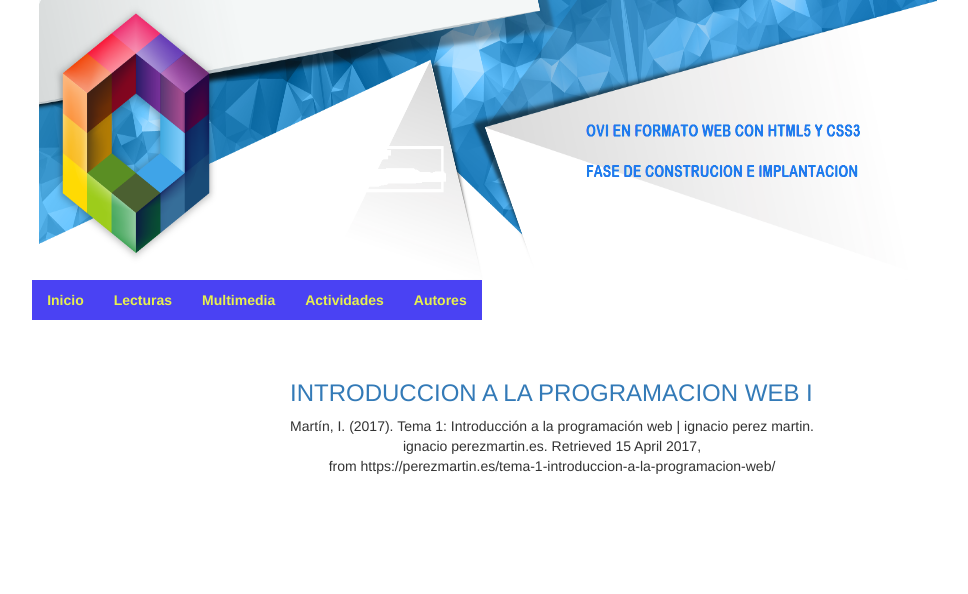
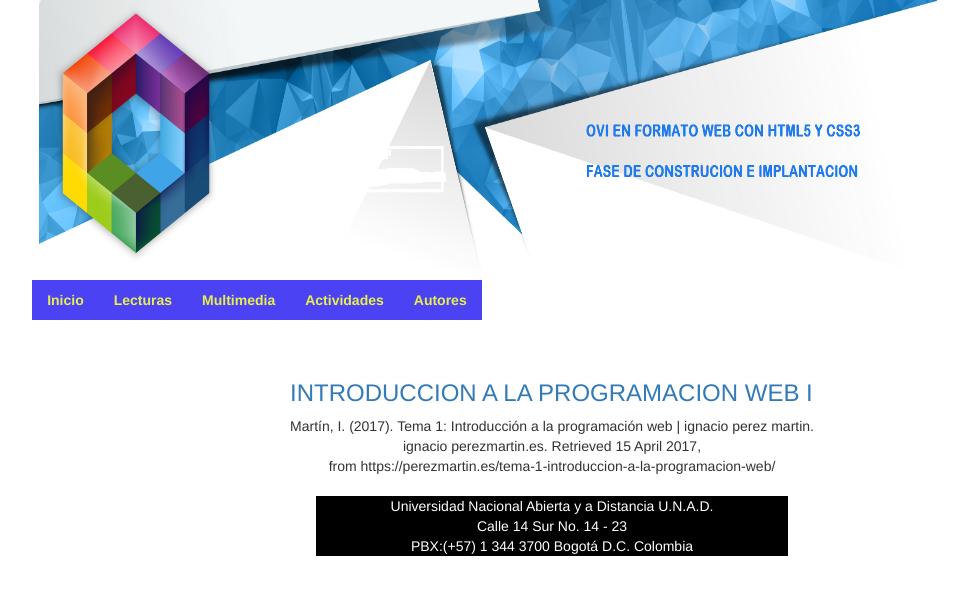
Before and after one commit to egvasquezp/Fase-construccion, a plain HTML site: page lectura1.html in a window 1280 px wide. Shown: the whole page, without its empty margins (88-1056 px from the left). Drawn offline with Linux system fonts and the light colour scheme.

Commit message:
Update lectura1.html

```diff
--- a/lectura1.html
+++ b/lectura1.html
@@ -126,6 +126,8 @@
 	    </tr>
 	    <tr>
 	      <td>
+<br>
+<center><table width="90%" border="0"><tr><td bgcolor="black"><div align="center"><font color="white">Universidad Nacional Abierta y a Distancia U.N.A.D.<br>Calle 14 Sur No. 14 - 23<br>PBX:(+57) 1 344 3700 Bogotá D.C. Colombia</font></div></td></tr></table></center>
 
 </body>
 </html>
```
